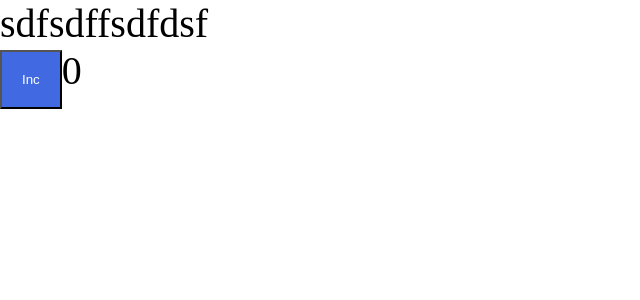
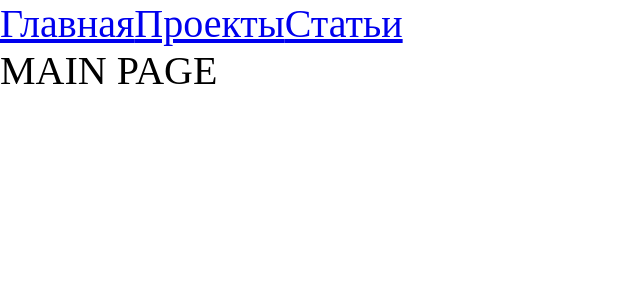
Before and after one commit to skate090961/production-pet-frontend, a React app: page / in a window 1280 px wide. Shown: the top 300 px of the page, without its empty margins (0-640 px from the left). Built offline with nearby package versions, Linux system fonts and the light colour scheme.

Commit message:
chore: add react-router-dom, add lazy loading for pages

```diff
--- a/package.json
+++ b/package.json
@@ -15,6 +15,7 @@
     "@types/node": "^17.0.21",
     "@types/react": "^17.0.39",
     "@types/react-dom": "^17.0.11",
+    "@types/react-router-dom": "^5.3.3",
     "@types/webpack": "^5.28.0",
     "@types/webpack-dev-server": "^4.7.2",
     "css-loader": "^6.6.0",
@@ -33,6 +34,7 @@
   },
   "dependencies": {
     "react": "^17.0.2",
-    "react-dom": "^17.0.2"
+    "react-dom": "^17.0.2",
+    "react-router-dom": "^6.2.1"
   }
 }
--- a/src/App.tsx
+++ b/src/App.tsx
@@ -1,11 +1,25 @@
-import React from 'react';
-import Counter from "./components/Counter";
+import React, {Suspense} from 'react';
 import './index.scss';
+import {Link, Route, Routes} from "react-router-dom";
+import {ProjectsPageLazy} from "./pages/ProjectsPage/ProjectsPage.lazy";
+import {ArticlesPageLazy} from "./pages/ArticlesPage/ArticlesPage.lazy";
+import {MainPageLazy} from "./pages/MainPage/MainPage.lazy";
+
 const App = () => {
     return (
         <div className={'app'}>
-            sdfsdffsdfdsf
-            <Counter/>
+            <div>
+                <Link to={'/'}>Главная</Link>
+                <Link to={'/projects'}>Проекты</Link>
+                <Link to={'/articles'}>Статьи</Link>
+            </div>
+            <Suspense fallback={<div>LOADING...</div>}>
+                <Routes>
+                    <Route path={'/projects'} element={<ProjectsPageLazy/>}/>
+                    <Route path={'/articles'} element={<ArticlesPageLazy/>}/>
+                    <Route path={'/'} element={<MainPageLazy/>}/>
+                </Routes>
+            </Suspense>
         </div>
     );
 };
--- a/src/index.tsx
+++ b/src/index.tsx
@@ -1,7 +1,10 @@
 import {render} from "react-dom";
 import App from "./App";
+import {BrowserRouter} from "react-router-dom";
 
 render(
-    <App/>,
+    <BrowserRouter>
+        <App/>
+    </BrowserRouter>,
     document.getElementById('root')
 )
--- /dev/null
+++ b/src/pages/ArticlesPage/ArticlesPage.lazy.tsx
@@ -0,0 +1,7 @@
+import {lazy} from "react";
+
+export const ArticlesPageLazy = lazy(() => new Promise(res => {
+    //@ts-ignore
+    //TODO: Удалить при деплое
+    setTimeout(() => res(import('./ArticlesPage')), 1000)
+}));
--- /dev/null
+++ b/src/pages/ArticlesPage/ArticlesPage.tsx
@@ -0,0 +1,11 @@
+import React from 'react';
+
+const ArticlesPage = () => {
+    return (
+        <div>
+            ARTICLES PAGE
+        </div>
+    );
+};
+
+export default ArticlesPage;
--- /dev/null
+++ b/src/pages/MainPage/MainPage.lazy.tsx
@@ -0,0 +1,7 @@
+import {lazy} from "react";
+
+export const MainPageLazy = lazy(() => new Promise(res => {
+    //@ts-ignore
+    //TODO: Удалить при деплое
+    setTimeout(() => res(import('./MainPage')), 1000)
+}));
--- /dev/null
+++ b/src/pages/MainPage/MainPage.tsx
@@ -0,0 +1,11 @@
+import React from 'react';
+
+const MainPage = () => {
+    return (
+        <div>
+            MAIN PAGE
+        </div>
+    );
+};
+
+export default MainPage;
--- /dev/null
+++ b/src/pages/ProjectsPage/ProjectsPage.lazy.tsx
@@ -0,0 +1,7 @@
+import {lazy} from "react";
+
+export const ProjectsPageLazy = lazy(() => new Promise(res => {
+    //@ts-ignore
+    //TODO: Удалить при деплое
+    setTimeout(() => res(import('./ProjectsPage')), 1000)
+}));
--- /dev/null
+++ b/src/pages/ProjectsPage/ProjectsPage.tsx
@@ -0,0 +1,11 @@
+import React from 'react';
+
+const ProjectsPage = () => {
+    return (
+        <div>
+            PROJECTS PAGE
+        </div>
+    );
+};
+
+export default ProjectsPage;
```
Also changed, not shown: 2 other files (tests, documents, lock files or other folders).
